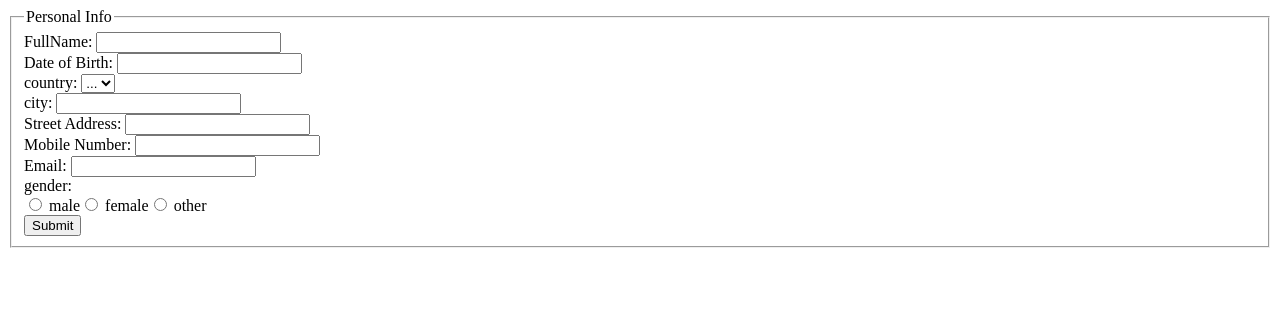
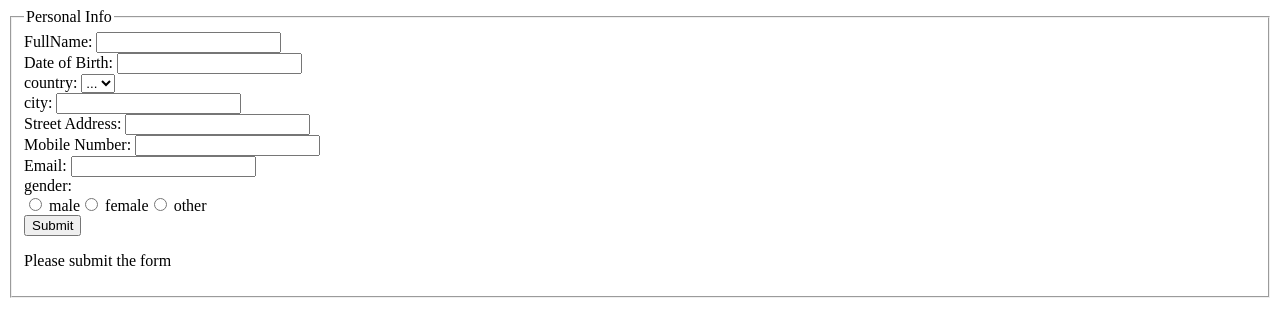
Before and after one commit to ojhaarch2054/Form, a React (Vite) app in the folder simpleForm/: page / in a window 1280 px wide. Shown: the top 336 px of the page. Built offline with nearby package versions, Linux system fonts and the light colour scheme.

Commit message:
assign state variable and use them to set value of input field

```diff
--- a/simpleForm/src/App.jsx
+++ b/simpleForm/src/App.jsx
@@ -1,10 +1,55 @@
 import Form from "./components/form"
+import {useState} from "react"
+
 function App() {
+  const [fullName, setfullName] = useState('')
+  const [date, setDate] = useState('')
+  const [city, setCity] = useState('')
+  const [streetAd, setStreetAd] = useState('')
+  const [number, setNumber] = useState('')
+  const [email, setEmail] = useState('')
+  const [isSubmitted, setIsSubmitted] = useState(false);
 
+
+  //function for the onchange method
+  const nameChange = (event) => {
+    setfullName(event.target.value)
+
+  }
+
+  const dobChange = (event) => {
+    setDate(event.target.value)
+
+  }
+  const cityChange = (event) => {
+    setCity(event.target.value)
+
+  }
+  const streetChange = (event) => {
+    setStreetAd(event.target.value)
+
+  }
+  const numberChange = (event) => {
+    setNumber(event.target.value)
+
+  }
+  const emailChange = (event) => {
+    setEmail(event.target.value)
+
+  }
+  //for form submit
+  const submitForm = (event) => {
+    event.preventDefault()
+    setIsSubmitted(true);
+
+  }
 
   return (
     <>
-      <Form/>
+      <Form fullName={fullName} date={date} city={city} streetAd={streetAd}
+      number={number} email={email} nameChange={nameChange} dobChange={dobChange} submitForm={submitForm}
+      cityChange={cityChange} streetChange={streetChange} numberChange={numberChange} emailChange={emailChange} isSubmitted={isSubmitted} />
+
     </>
   )
 }
--- a/simpleForm/src/components/form.jsx
+++ b/simpleForm/src/components/form.jsx
@@ -1,36 +1,37 @@
-const Form = () => {
+const Form = ({fullName, date, city, number, streetAd, email, nameChange, dobChange, cityChange, streetChange, numberChange, emailChange, submitForm, isSubmitted}) => {
     return(
         <div>
-            <form>
+            <form onSubmit={submitForm}>
                 <fieldset>
                     <legend>Personal Info</legend>
                     <div>
-                    FullName: <input/>
+                    FullName: <input value = {fullName} onChange={nameChange}/>
                     </div>
                     <div>
-                    Date of Birth: <input />
+                    Date of Birth: <input value = {date} onChange={dobChange} />
                     </div>
                     <div>
                     country: <select><option>...</option></select>
                     </div>
                     <div>
-                    city: <input/>
+                    city: <input value = {city} onChange={cityChange}/>
                     </div>
                     <div>
-                    Street Address: <input/>
+                    Street Address: <input value = {streetAd} onChange={streetChange}/>
                     </div>
                     <div>
-                    Mobile Number: <input/>
+                    Mobile Number: <input value = {number} onChange={numberChange}/>
                     </div>
                     <div>
-                    Email: <input type="email" />
+                    Email: <input type="email" value = {email} onChange={emailChange} />
                     </div>
                     <div>
                     gender: <br /> <input type="radio"/> <label >male</label>
                     <input type="radio" /> <label>female</label>
                     <input type="radio" /> <label>other</label>
                     </div>
-                    <button>Submit</button>
+                    <button type="submit">Submit</button>
+                    {isSubmitted ? <p>Thank you for submitting form</p> : <p>Please submit the form</p>}
 
                 </fieldset>
             </form>
```
